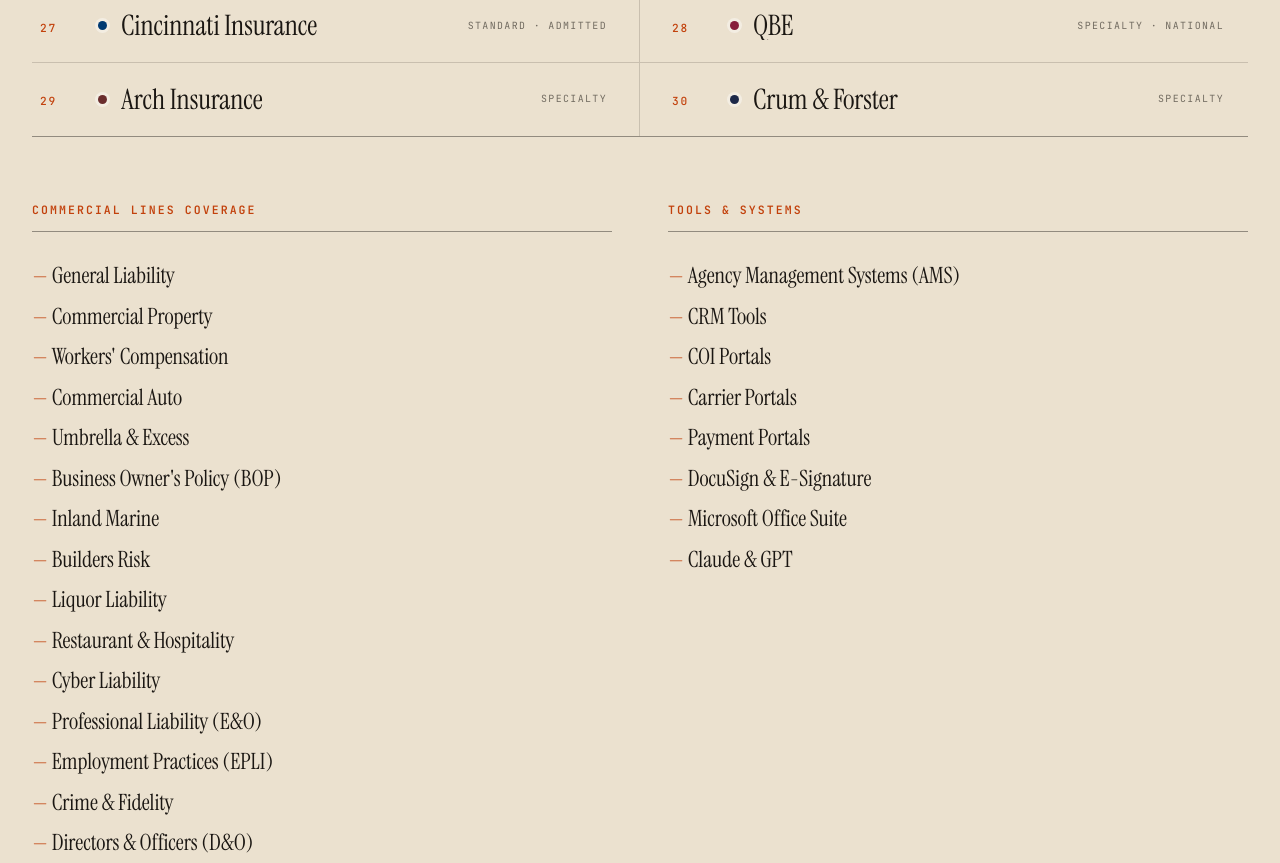
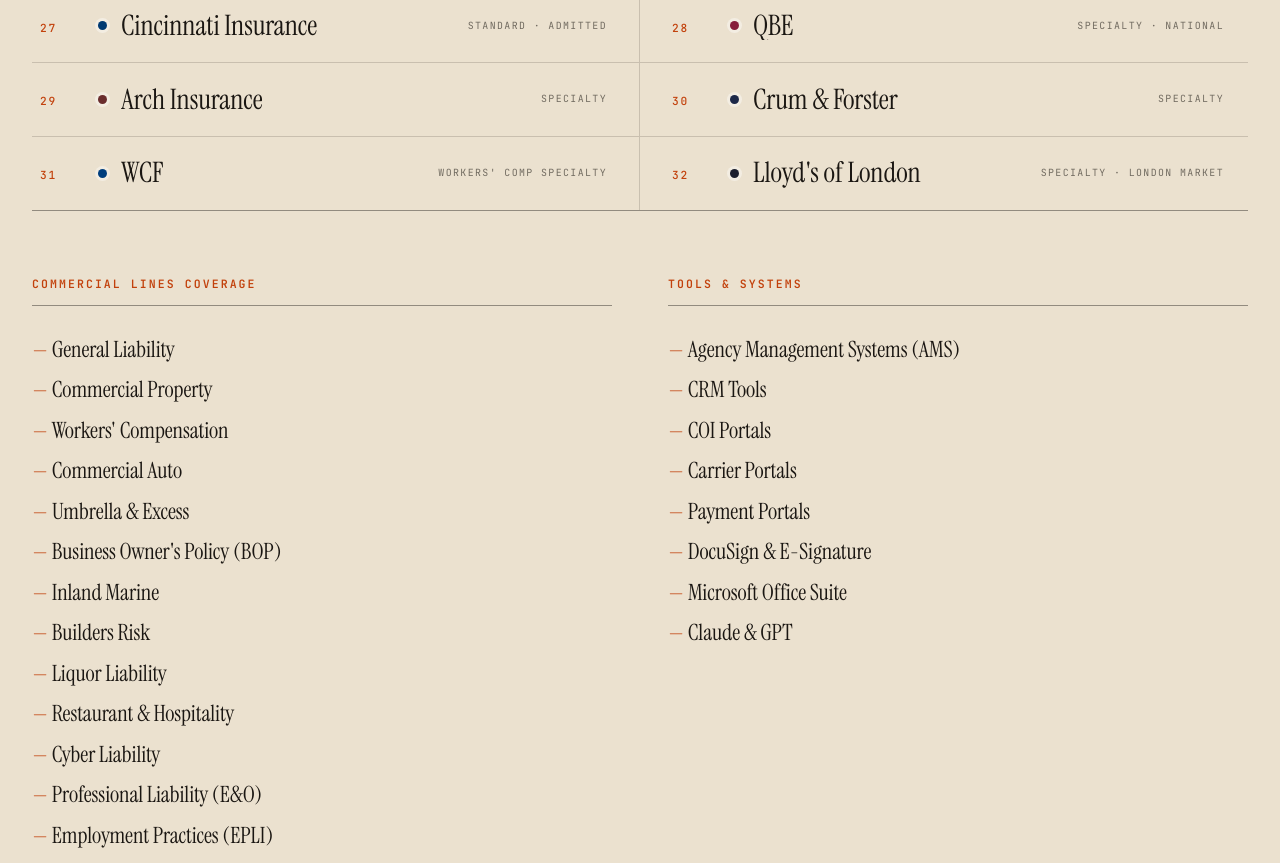
Before and after one commit to gwnBallesteros/gwen_portfolio, a plain HTML site: page index.html in a window 1280 px wide. Shown: the part 5100-5963 px from the top of the page. Drawn offline with Linux system fonts and the light colour scheme.

Commit message:
Add WCF and Lloyd's of London to carrier list

```diff
--- a/index.html
+++ b/index.html
@@ -1673,6 +1673,8 @@
         <li class="carrier-row" style="--brand:#871e3a;"><span class="num">28</span><div class="name-block"><span class="dot"></span><h5 class="name">QBE</h5></div><span class="meta">Specialty · National</span></li>
         <li class="carrier-row" style="--brand:#6a2d2d;"><span class="num">29</span><div class="name-block"><span class="dot"></span><h5 class="name">Arch Insurance</h5></div><span class="meta">Specialty</span></li>
         <li class="carrier-row" style="--brand:#1c2848;"><span class="num">30</span><div class="name-block"><span class="dot"></span><h5 class="name">Crum &amp; Forster</h5></div><span class="meta">Specialty</span></li>
+        <li class="carrier-row" style="--brand:#003e7e;"><span class="num">31</span><div class="name-block"><span class="dot"></span><h5 class="name">WCF</h5></div><span class="meta">Workers' Comp Specialty</span></li>
+        <li class="carrier-row" style="--brand:#1c1f2e;"><span class="num">32</span><div class="name-block"><span class="dot"></span><h5 class="name">Lloyd's of London</h5></div><span class="meta">Specialty · London Market</span></li>
       </ol>
     </div>
 
```
